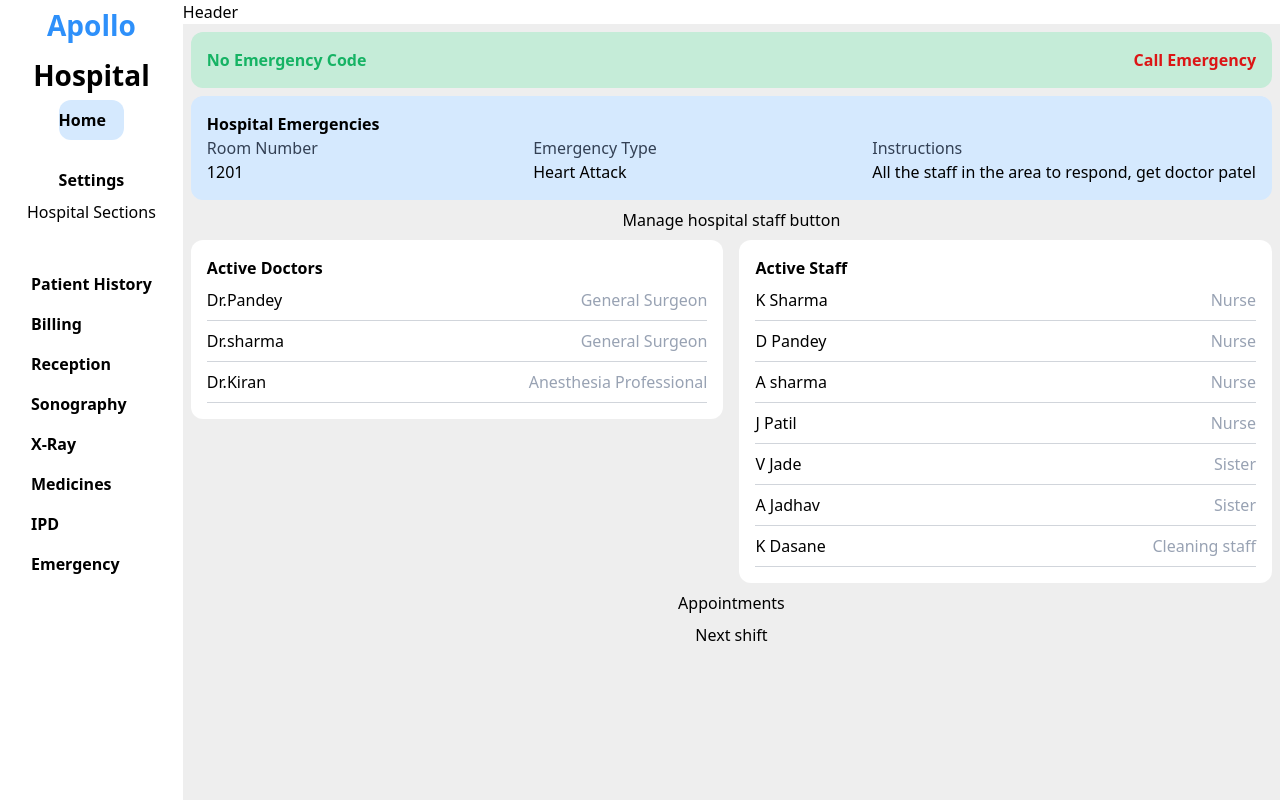
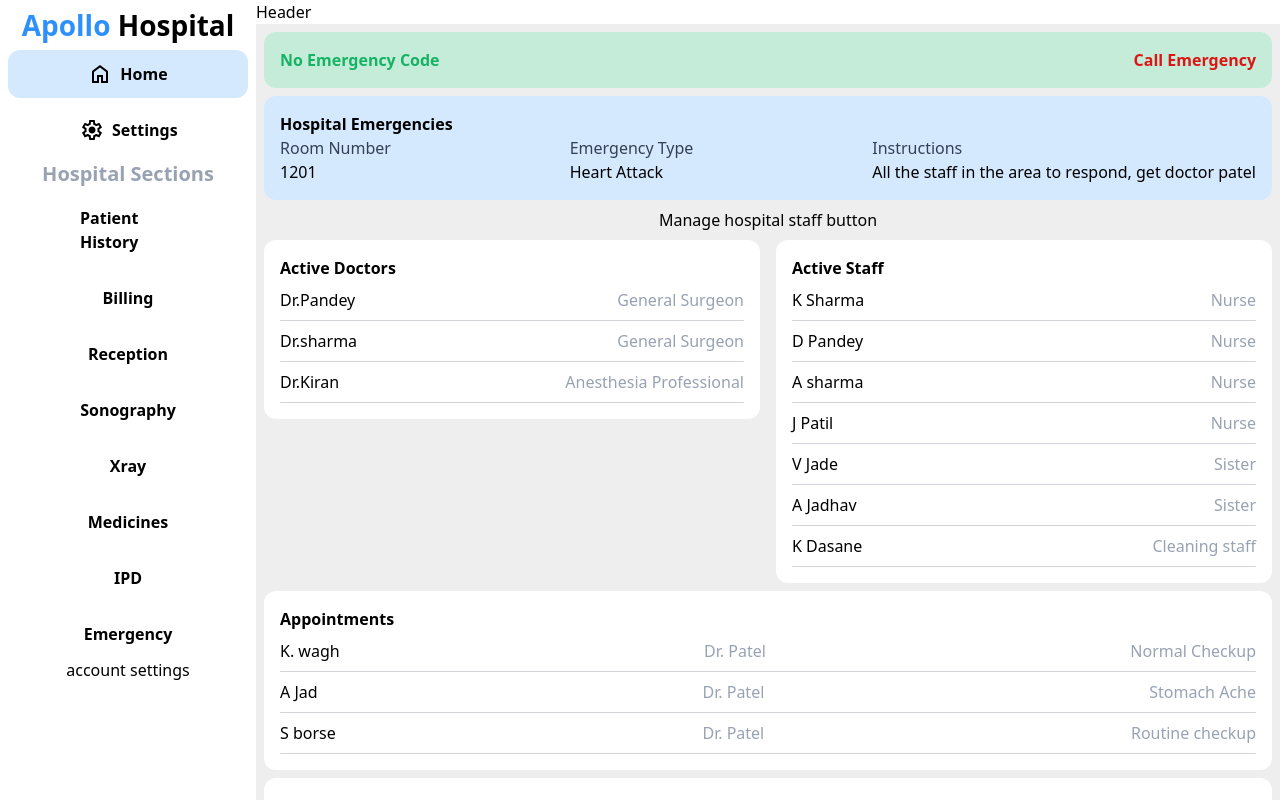
Before and after one commit to SiddheshBorse/Salus, a React (Vite) app: page / in a window 1280 px wide. Built offline with nearby package versions, Linux system fonts and the light colour scheme.

Commit message:
fixed nav

```diff
--- a/src/components/Navbar.jsx
+++ b/src/components/Navbar.jsx
@@ -1,65 +1,70 @@
-import React, { useState } from 'react';
+import React, { useState } from "react";
+import home from "../assets/icons/home.svg"
+import settings from "../assets/icons/settings.svg"
 
 const Navbar = () => {
-  // State to keep track of active tab
   const [activeTab, setActiveTab] = useState('Home');
 
-  // Function to handle tab click
   const handleTabClick = (tabName) => {
     setActiveTab(tabName);
   };
 
-  // CSS class for active tab
-  const activeTabClass = 'bg-background-1 py-2 rounded-xl font-semibold';
+  const tabClass = (tabName) => {
+    return tabName === activeTab ? 'bg-background-1' : '';
+  };
 
-  // CSS class for inactive tabs
-  const inactiveTabClass = ' py-2 rounded-xl font-semibold';
+  const activeTabClass = 'px-20 py-3 rounded-xl font-semibold cursor-pointer';
+  const inactiveTabClass = 'px-20 py-3 rounded-xl font-semibold cursor-pointer';
 
   return (
-    <div className='w-1/6 flex-col items-center gap-10'>
-        <h1 className="font-bold text-center text-3xl w-full">
-          <span className="text-primary">Apollo</span> Hospital
-        </h1>
-      <section className='w-full flex flex-col items-center'>
-        <ul className='flex flex-col gap-5'>
-          <li className={activeTab === 'Home' ? activeTabClass : inactiveTabClass}>
-            <a href="#" onClick={() => handleTabClick('Home')}>Home</a>
+    <div className="w-3/12 flex flex-col items-center">
+      <h1 className="font-bold text-center text-3xl w-full">
+        <span className="text-primary">Apollo</span> Hospital
+      </h1>
+      <div>
+        <ul className="flex flex-col items-center gap-2">
+          <li className={`${tabClass('Home')} ${activeTabClass}`} onClick={() => handleTabClick('Home')}>
+            <div className="flex items-center">
+              <img src={home} alt="" className="mr-2" />
+              Home
+            </div>
           </li>
-          <li className={activeTab === 'Settings' ? activeTabClass : inactiveTabClass}>
-            <a href="#" onClick={() => handleTabClick('Settings')}>Settings</a>
+          <li className={`${tabClass('Settings')} ${inactiveTabClass}`} onClick={() => handleTabClick('Settings')}>
+            <div className="flex items-center">
+              <img src={settings} alt="" className="mr-2" />
+              Settings
+            </div>
+          </li>
+          <li>
+          <div className="text-xl font-semibold text-tertiary-light">Hospital Sections</div>
+          </li>
+          <li className={`${tabClass('Patient History')} ${inactiveTabClass}`} onClick={() => handleTabClick('Patient History')}>
+            Patient History
+          </li>
+          <li className={`${tabClass('Billing')} ${inactiveTabClass}`} onClick={() => handleTabClick('Billing')}>
+            Billing
+          </li>
+          <li className={`${tabClass('Reception')} ${inactiveTabClass}`} onClick={() => handleTabClick('Reception')}>
+            Reception
+          </li>
+          <li className={`${tabClass('Sonography')} ${inactiveTabClass}`} onClick={() => handleTabClick('Sonography')}>
+            Sonography
+          </li>
+          <li className={`${tabClass('Xray')} ${inactiveTabClass}`} onClick={() => handleTabClick('Xray')}>
+            Xray
+          </li>
+          <li className={`${tabClass('Medicines')} ${inactiveTabClass}`} onClick={() => handleTabClick('Medicines')}>
+            Medicines
+          </li>
+          <li className={`${tabClass('IPD')} ${inactiveTabClass}`} onClick={() => handleTabClick('IPD')}>
+            IPD
+          </li>
+          <li className={`${tabClass('Emergency')} ${inactiveTabClass}`} onClick={() => handleTabClick('Emergency')}>
+            Emergency
           </li>
         </ul>
-      </section>
-
-      <section className='w-full flex flex-col items-center gap-10'>
-        <h4>Hospital Sections</h4>
-        <ul className=''>
-          <li className={activeTab === 'Patient History' ? activeTabClass : inactiveTabClass}>
-            <a href="#" onClick={() => handleTabClick('Patient History')}>Patient History</a>
-          </li>
-          <li className={activeTab === 'Billing' ? activeTabClass : inactiveTabClass}>
-            <a href="#" onClick={() => handleTabClick('Billing')}>Billing</a>
-          </li>
-          <li className={activeTab === 'Reception' ? activeTabClass : inactiveTabClass}>
-            <a href="#" onClick={() => handleTabClick('Reception')}>Reception</a>
-          </li>
-          <li className={activeTab === 'Sonography' ? activeTabClass : inactiveTabClass}>
-            <a href="#" onClick={() => handleTabClick('Sonography')}>Sonography</a>
-          </li>
-          <li className={activeTab === 'X-Ray' ? activeTabClass : inactiveTabClass}>
-            <a href="#" onClick={() => handleTabClick('X-Ray')}>X-Ray</a>
-          </li>
-          <li className={activeTab === 'Medicines' ? activeTabClass : inactiveTabClass}>
-            <a href="#" onClick={() => handleTabClick('Medicines')}>Medicines</a>
-          </li>
-          <li className={activeTab === 'IPD' ? activeTabClass : inactiveTabClass}>
-            <a href="#" onClick={() => handleTabClick('IPD')}>IPD</a>
-          </li>
-          <li className={activeTab === 'Emergency' ? activeTabClass : inactiveTabClass}>
-            <a href="#" onClick={() => handleTabClick('Emergency')}>Emergency</a>
-          </li>
-        </ul>
-      </section>
+      </div>
+      <div>account settings</div>
     </div>
   );
 };
--- a/src/constants/index.jsx
+++ b/src/constants/index.jsx
@@ -17,27 +17,100 @@
 ];
 
 export const opd_patient = [
-  {name: "John Doe", status: "Waiting", doctor: "Dr. Smith", ailment: "Fever"},
-  {name: "Jane Smith", status: "Checkup Done", doctor: "Dr. Johnson", ailment: "Cough"},
-  {name: "Michael Johnson", status: "Waiting", doctor: "Dr. Lee", ailment: "Headache"},
-  {name: "Emily Brown", status: "Checkup Ongoing", doctor: "Dr. Wilson", ailment: "Back Pain"},
-  {name: "William Davis", status: "Waiting", doctor: "Dr. Martinez", ailment: "Fatigue"},
-  {name: "Olivia Garcia", status: "Waiting", doctor: "Dr. Anderson", ailment: "Allergies"},
-  {name: "Sophia Martinez", status: "Waiting", doctor: "Dr. Harris", ailment: "Sore Throat"},
-  {name: "Ethan Thomas", status: "Checkup Done", doctor: "Dr. White", ailment: "Sprained Ankle"}
+  {
+    name: "John Doe",
+    status: "Waiting",
+    doctor: "Dr. Smith",
+    ailment: "Fever",
+  },
+  {
+    name: "Jane Smith",
+    status: "Checkup Done",
+    doctor: "Dr. Johnson",
+    ailment: "Cough",
+  },
+  {
+    name: "Michael Johnson",
+    status: "Waiting",
+    doctor: "Dr. Lee",
+    ailment: "Headache",
+  },
+  {
+    name: "Emily Brown",
+    status: "Checkup Ongoing",
+    doctor: "Dr. Wilson",
+    ailment: "Back Pain",
+  },
+  {
+    name: "William Davis",
+    status: "Waiting",
+    doctor: "Dr. Martinez",
+    ailment: "Fatigue",
+  },
+  {
+    name: "Olivia Garcia",
+    status: "Waiting",
+    doctor: "Dr. Anderson",
+    ailment: "Allergies",
+  },
+  {
+    name: "Sophia Martinez",
+    status: "Waiting",
+    doctor: "Dr. Harris",
+    ailment: "Sore Throat",
+  },
+  {
+    name: "Ethan Thomas",
+    status: "Checkup Done",
+    doctor: "Dr. White",
+    ailment: "Sprained Ankle",
+  },
 ];
 
 export const ipd_patient = [
-  {name: "Emma Wilson", doctor: "Dr. Taylor", ward: "2", bed: "12"},
-  {name: "James Johnson", doctor: "Dr. Davis", ward: "4", bed: "5"},
-  {name: "Ava Brown", doctor: "Dr. Moore", ward: "3", bed: "8"},
-  {name: "Mia Miller", doctor: "Dr. Clark", ward: "1", bed: "11"},
-  {name: "Liam Taylor", doctor: "Dr. Robinson", ward: "2", bed: "7"},
-  {name: "Harper Thomas", doctor: "Dr. Harris", ward: "4", bed: "3"},
-  {name: "Benjamin Lee", doctor: "Dr. Wright", ward: "3", bed: "9"},
-  {name: "Amelia Martinez", doctor: "Dr. King", ward: "1", bed: "15"}
+  { name: "Emma Wilson", doctor: "Dr. Taylor", ward: "2", bed: "12" },
+  { name: "James Johnson", doctor: "Dr. Davis", ward: "4", bed: "5" },
+  { name: "Ava Brown", doctor: "Dr. Moore", ward: "3", bed: "8" },
+  { name: "Mia Miller", doctor: "Dr. Clark", ward: "1", bed: "11" },
+  { name: "Liam Taylor", doctor: "Dr. Robinson", ward: "2", bed: "7" },
+  { name: "Harper Thomas", doctor: "Dr. Harris", ward: "4", bed: "3" },
+  { name: "Benjamin Lee", doctor: "Dr. Wright", ward: "3", bed: "9" },
+  { name: "Amelia Martinez", doctor: "Dr. King", ward: "1", bed: "15" },
 ];
 
-export const emergencies=[
-  {RoomNo: "1201", EmergencyType: "Heart Attack", instructions:"All the staff in the area to respond, get doctor patel"}
+export const emergencies = [
+  {
+    RoomNo: "1201",
+    EmergencyType: "Heart Attack",
+    instructions: "All the staff in the area to respond, get doctor patel",
+  },
+];
+
+export const appointments = [
+  {
+    name: "K. wagh",
+    doctor: "Dr. Patel",
+    ailment: "Normal Checkup",
+  },
+  {
+    name: "A Jad",
+    doctor: "Dr. Patel",
+    ailment: "Stomach Ache",
+  },
+  {
+    name: "S borse",
+    doctor: "Dr. Patel",
+    ailment: "Routine checkup",
+  },
+];
+
+
+export const nextShift =[
+  { name: "K Sharma", designation: "Nurse" },
+  { name: "D Pandey", designation: "Nurse" },
+  { name: "A sharma", designation: "Nurse" },
+  { name: "J Patil", designation: "Nurse" },
+  { name: "V Jade", designation: "Sister" },
+  { name: "A Jadhav", designation: "Sister" },
+  { name: "K Dasane", designation: "Cleaning staff" },
 ]
--- a/src/screens/Application/Home.jsx
+++ b/src/screens/Application/Home.jsx
@@ -1,6 +1,6 @@
 import React from "react";
 
-import { emergencies, staff, doctor } from "../../constants";
+import { emergencies, staff, doctor, appointments, nextShift } from "../../constants";
 
 const Home = () => {
   return (
@@ -65,8 +65,41 @@
           </ul>
         </section>
       </section>
-      <section>Appointments</section>
-      <section>Next shift</section>
+      <section className="bg-white rounded-xl p-4 h-fit flex flex-col w-full">
+          <h4 className="font-semibold">Appointments</h4>
+          <ul>
+            {appointments.map((appointment, index) => (
+              <li
+                key={index}
+                className="flex justify-between py-2 border-b border-gray-300"
+              >
+                <span>{appointment.name}</span>
+                <span className="text-tertiary-light">
+                  {appointment.doctor}
+                </span>
+                <span className="text-tertiary-light">
+                  {appointment.ailment}
+                </span>
+              </li>
+            ))}
+          </ul>
+        </section>
+        <section className="bg-white rounded-xl p-4 h-fit flex flex-col w-full">
+          <h4 className="font-semibold">Next Shift</h4>
+          <ul>
+            {nextShift.map((staffMemeber, index) => (
+              <li
+                key={index}
+                className="flex justify-between py-2 border-b border-gray-300"
+              >
+                <span>{staffMemeber.name}</span>
+                <span className="text-tertiary-light">
+                  {staffMemeber.designation}
+                </span>
+              </li>
+            ))}
+          </ul>
+        </section>
     </div>
   );
 };
```
Also changed, not shown: src/assets/icons/home.svg (added), src/assets/icons/settings.svg (added).
